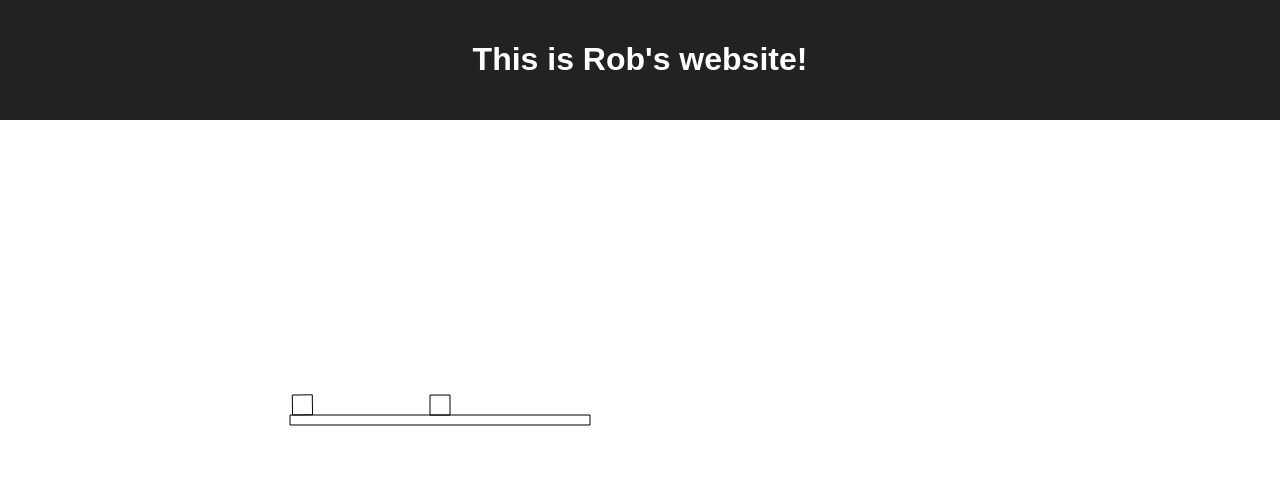
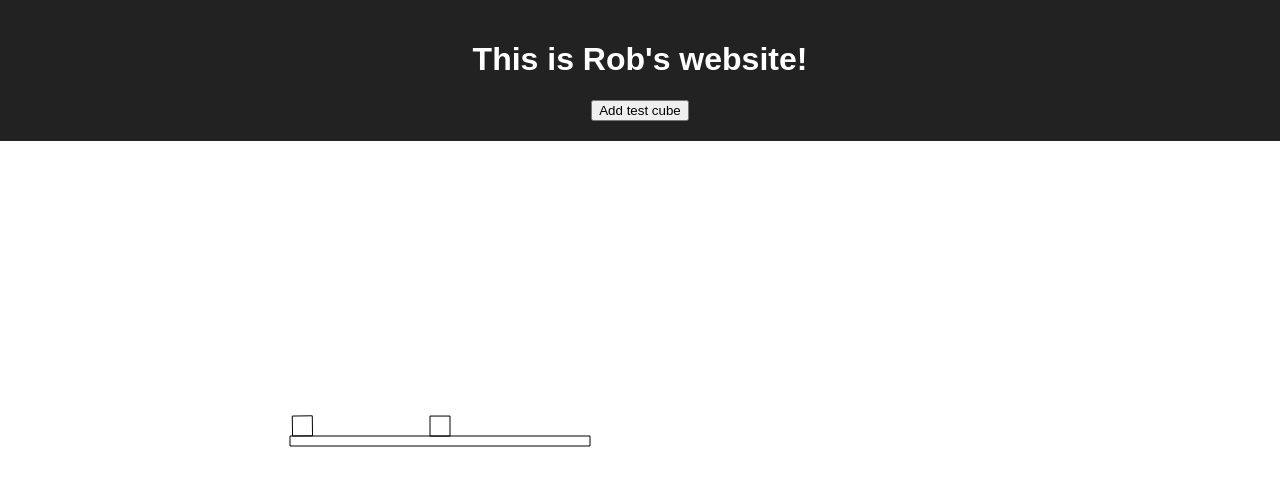
Before and after one commit to Rob-Owen/Rob-Owen.github.io, a React (Create React App) app: page / in a window 1280 px wide. Shown: the top 486 px of the page. Built offline with nearby package versions, Linux system fonts and the light colour scheme; the HTML template or start-up script is replaced by a standard one.

Commit message:
added test dropper

```diff
--- /dev/null
+++ b/src/AddButton.tsx
@@ -0,0 +1,22 @@
+import * as React from 'react';
+import * as BodyManager from './Bodies';
+
+export default class AddButton extends React.Component<{}, {}> {
+
+    public constructor(props: {}) {
+        super(props);
+        this.buttonClicked = this.buttonClicked.bind(this);
+    }
+
+    render() {
+        return (
+            <button onClick={this.buttonClicked}>
+                Add test cube
+            </button>
+        );
+    }
+
+    buttonClicked(): void {
+        BodyManager.addTestBody();
+    }
+}
--- a/src/App.tsx
+++ b/src/App.tsx
@@ -1,6 +1,7 @@
 import * as React from 'react';
 import './App.css';
 import GameCanvas from './GameCanvas';
+import AddButton from './AddButton';
 
 class App extends React.Component<{}, {}> {
     render() {
@@ -8,6 +9,7 @@ class App extends React.Component<{}, {}> {
             <div className="App">
                 <header className="App-header">
                     <h1>This is Rob's website!</h1>
+                    <AddButton />
                 </header>
                 <GameCanvas />
             </div>
--- a/src/Bodies.ts
+++ b/src/Bodies.ts
@@ -21,3 +21,7 @@ export const setInitalBodies = () => {
         Bodies.rectangle(300, 300, 300, 10, { isStatic: true })
     ]);
 };
+
+export const addTestBody = () => {
+    addBody(Bodies.rectangle(200, 20, 30, 30));
+};
```
